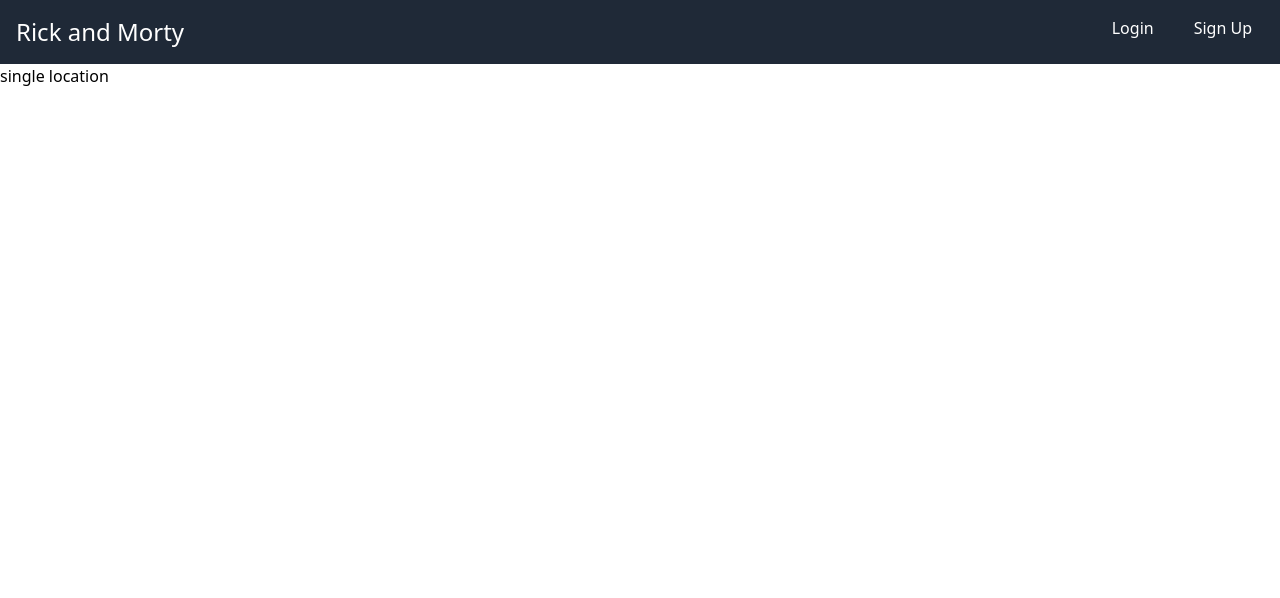
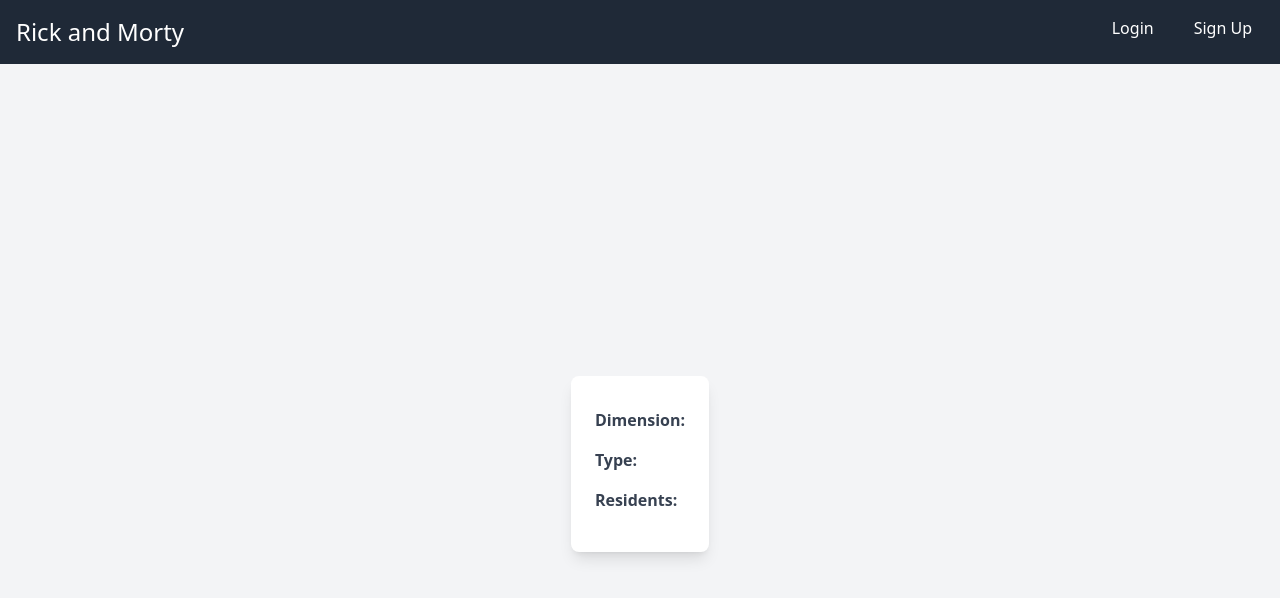
Before and after one commit to culinovic-a/rick-and-morty, a React (Create React App) app: page /single-location/1 in a window 1280 px wide. Shown: the top 598 px of the page. Built offline with nearby package versions, Linux system fonts and the light colour scheme; no server answers.

Commit message:
started working on single location page

```diff
--- a/src/Pages/CharactersPage/Characters.tsx
+++ b/src/Pages/CharactersPage/Characters.tsx
@@ -1,7 +1,7 @@
 import React, { useCallback, useEffect, useState } from 'react';
 import axios from 'axios';
 import { useNavigate } from 'react-router';
-import { Character } from '../../interfaces/intefaces';
+import { Character } from '../../interfaces/interfaces';
 import { extractEpisodeNumber } from '../../utils/extractEpisodeNumber';
 
 interface ApiResponse {
--- a/src/Pages/SingleCharacterPage/SingleCharacter.tsx
+++ b/src/Pages/SingleCharacterPage/SingleCharacter.tsx
@@ -1,7 +1,7 @@
 import React, { useEffect, useState } from 'react';
 import axios from 'axios';
 import { useNavigate, useParams } from 'react-router-dom';
-import { Character } from '../../interfaces/intefaces';
+import { Character } from '../../interfaces/interfaces';
 import { extractEpisodeNumber } from '../../utils/extractEpisodeNumber';
 
 const SingleCharacter: React.FC = () => {
--- a/src/Pages/SingleLocationPage/SingleLocation.tsx
+++ b/src/Pages/SingleLocationPage/SingleLocation.tsx
@@ -1,12 +1,53 @@
-import React from 'react';
+import React, { useEffect, useState } from 'react';
+import { useParams } from 'react-router';
+import { Location } from '../../interfaces/interfaces';
+import axios from 'axios';
 
 const SingleLocation: React.FC = () => {
+    const { id } = useParams<{ id: string }>();
+    const [singleLocation, setSingleLocation] = useState<Location | undefined>();
 
-  return (
-    <>
-      <div>single location</div>
-    </>
-  );
+    const fetchSingleLocation = async () => {
+        try {
+            const apiUrl = process.env.REACT_APP_API_URL;
+
+            if (!apiUrl) {
+                throw new Error('API URL err');
+            }
+
+            const response = await axios.get<Location>(`${apiUrl}/location/${id}`);
+            setSingleLocation(response.data);
+            console.log('single location', response.data)
+
+        } catch (err) {
+            console.log(err)
+        }
+    }
+
+    useEffect(() => {
+        fetchSingleLocation()
+    }, [])
+
+    return (
+        <>
+            <div>
+                <div className="flex items-center justify-center min-h-screen bg-gray-100">
+                    <div className="bg-white rounded-lg shadow-lg p-6 max-w-sm">
+                        <h2 className="text-xl font-bold mb-2">{singleLocation?.name}</h2>
+                        <p className="text-gray-700 mb-4">
+                           <span className="font-bold">Dimension:</span> {singleLocation?.dimension}
+                        </p>
+                        <p className="text-gray-700 mb-4">
+                           <span className="font-bold">Type:</span> {singleLocation?.type}
+                        </p>
+                        <p className="text-gray-700 mb-4">
+                           <span className="font-bold">Residents:</span>
+                        </p>
+                    </div>
+                </div>
+            </div>
+        </>
+    );
 };
 
 export default SingleLocation;
```
Also changed, not shown: src/interfaces/interfaces.ts (renamed from src/interfaces/intefaces.ts, +10 -0 lines).
